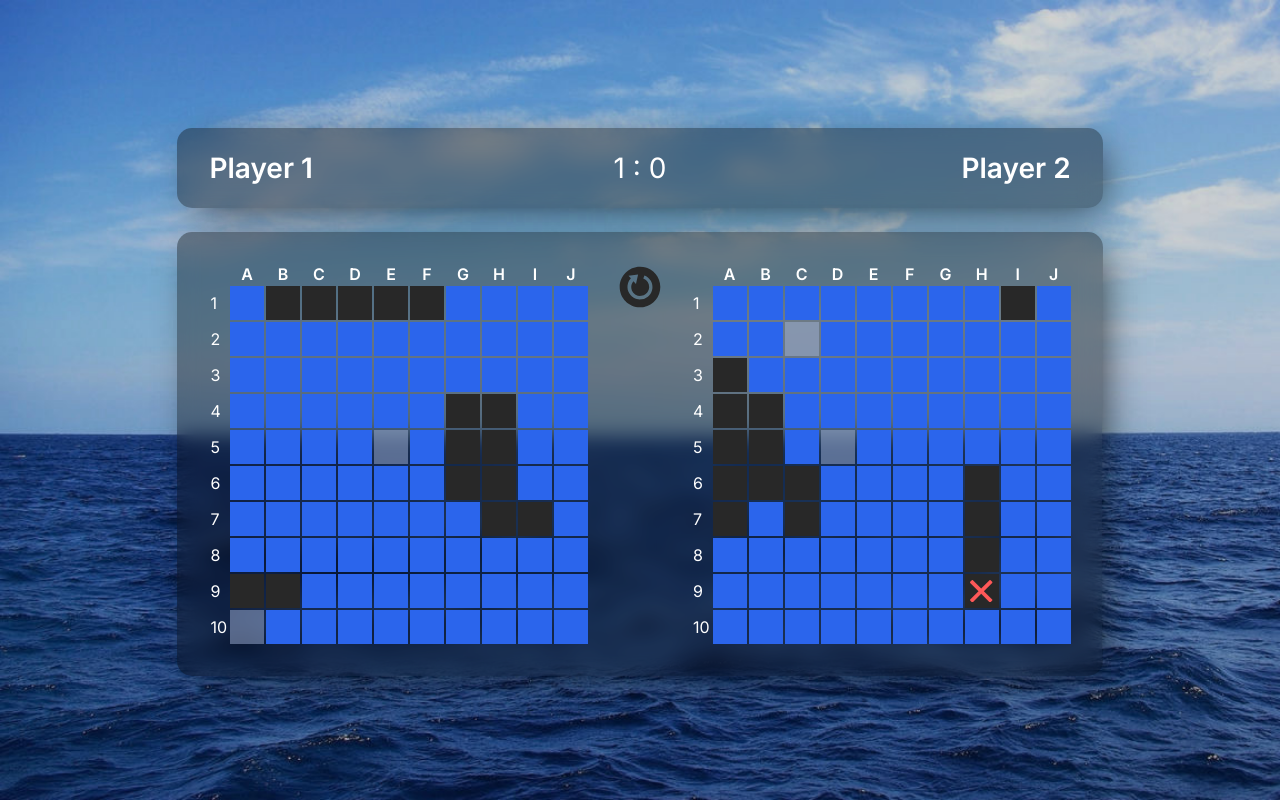
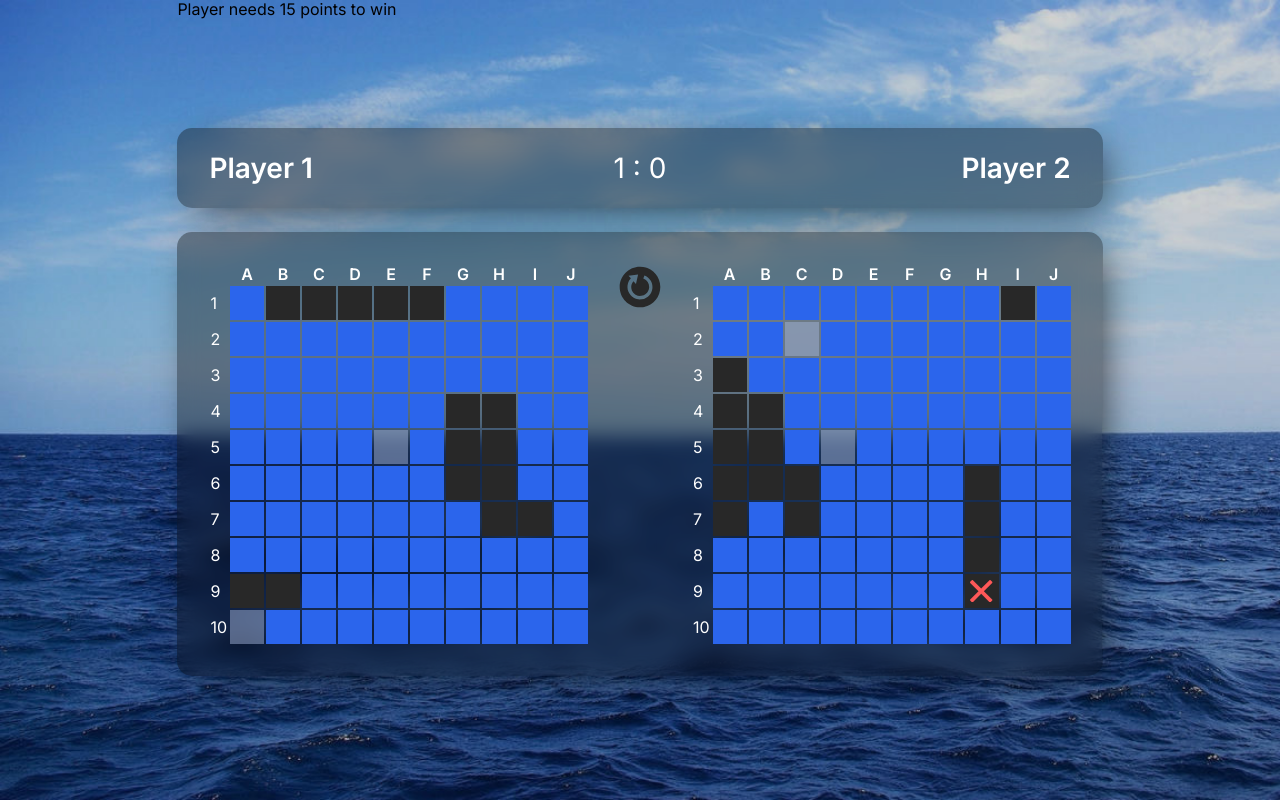
Before and after one commit to mikolajgraczyk/battleship-game-simulation, a React (Create React App) app: page / in a window 1280 px wide. Built offline with nearby package versions, Linux system fonts and the light colour scheme.

Commit message:
added info about points required to win

```diff
--- a/src/Header/index.tsx
+++ b/src/Header/index.tsx
@@ -1,12 +1,16 @@
 import { useContext } from "react";
 import { stateContext } from "../App";
-import { StyledHeader, HeaderSection } from "./styled";
+import { StyledHeader, HeaderSection, Info } from "./styled";
 import { StateContext } from "../interfaces";
+import { hitsToWin } from "../setup";
 
 const Header: React.FC = () => {
-  const { gameState, player1State, player2State } = useContext<StateContext>(stateContext);
+  const { gameState, player1State, player2State } =
+    useContext<StateContext>(stateContext);
 
   return (
+    <>
+      <Info>Player needs {hitsToWin} points to win</Info>
       <StyledHeader lastAction={gameState.lastAction}>
         <HeaderSection>Player 1</HeaderSection>
         <HeaderSection>
@@ -14,6 +18,7 @@ const Header: React.FC = () => {
         </HeaderSection>
         <HeaderSection>Player 2</HeaderSection>
       </StyledHeader>
+    </>
   );
 };
 
--- a/src/Header/styled.ts
+++ b/src/Header/styled.ts
@@ -68,3 +68,8 @@ export const HeaderSection = styled.div`
     text-align: right;
   }
 `;
+
+export const Info = styled.span`
+  position: absolute;
+  top: 0;
+`;
```
Lines whose indentation alone changed are shown as unchanged.
